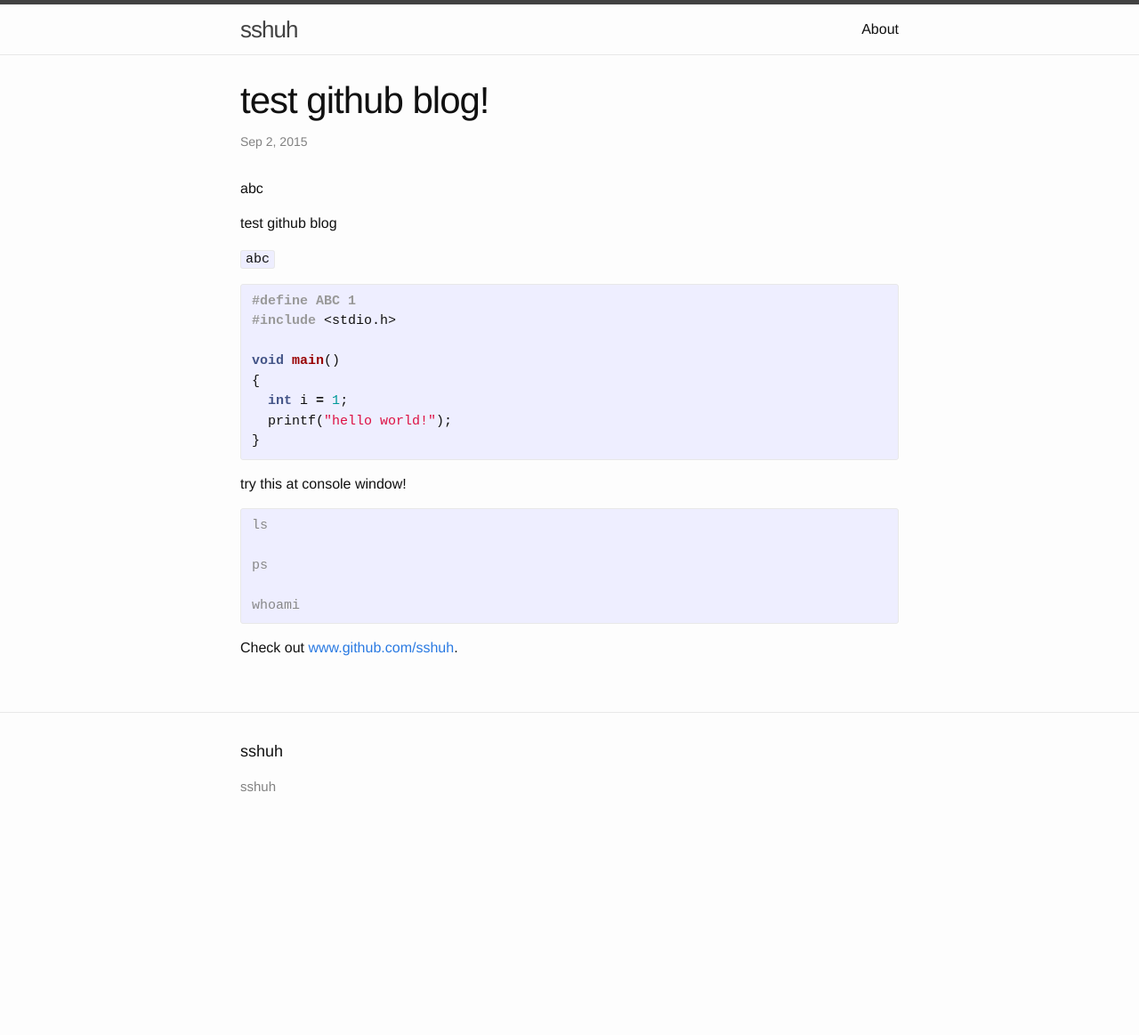
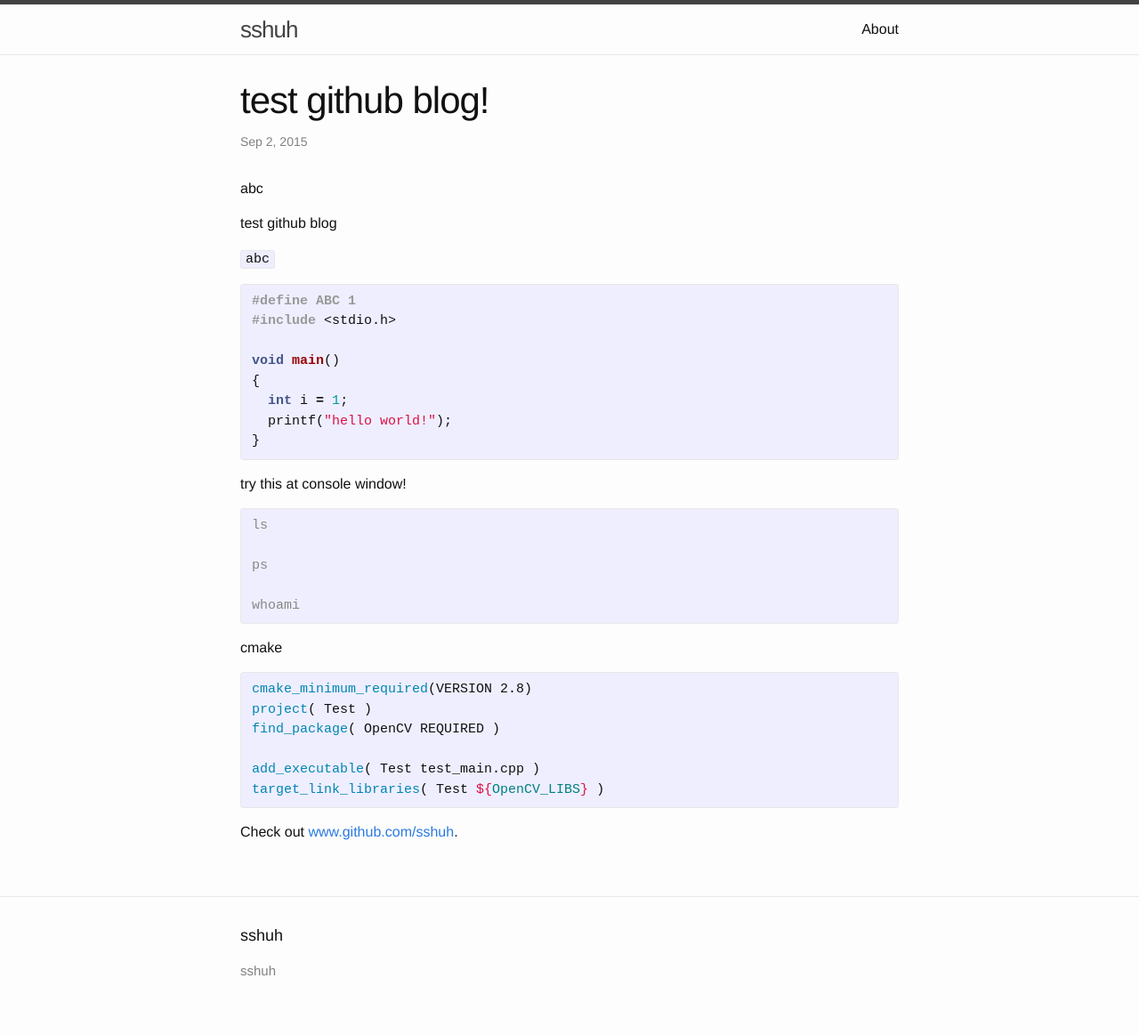
Before and after one commit to sshuh/sshuh.github.io, a Jekyll site: the page built from _posts/2015-09-02-test-github-blog.markdown, in a window 1280 px wide. Shown: the whole page at 89% size. Built offline with Jekyll 4.4.1, drawn with Linux system fonts in a browser that asks for light colours; before the commit the page ends 956 px from its top, so only the background shows below that.

Commit message:
Update 2015-09-02-test-github-blog.markdown

```diff
--- a/_posts/2015-09-02-test-github-blog.markdown
+++ b/_posts/2015-09-02-test-github-blog.markdown
@@ -12,6 +12,7 @@ test github blog
 `abc`
 
 {% highlight cpp %}
+
 #define ABC 1
 #include <stdio.h>
 
@@ -23,15 +24,33 @@ void main()
 
 {% endhighlight %}
 
+
 try this at console window!
 
 {% highlight console %}
+
 ls
 
 ps
 
 whoami
+
 {% endhighlight %}
+
+
+cmake
+
+{% highlight cmake %}
+
+cmake_minimum_required(VERSION 2.8)
+project( Test )
+find_package( OpenCV REQUIRED )
+
+add_executable( Test test_main.cpp )
+target_link_libraries( Test ${OpenCV_LIBS} )
+
+{% endhighlight %}
+
 
 Check out [www.github.com/sshuh][sshuh].
 
```
